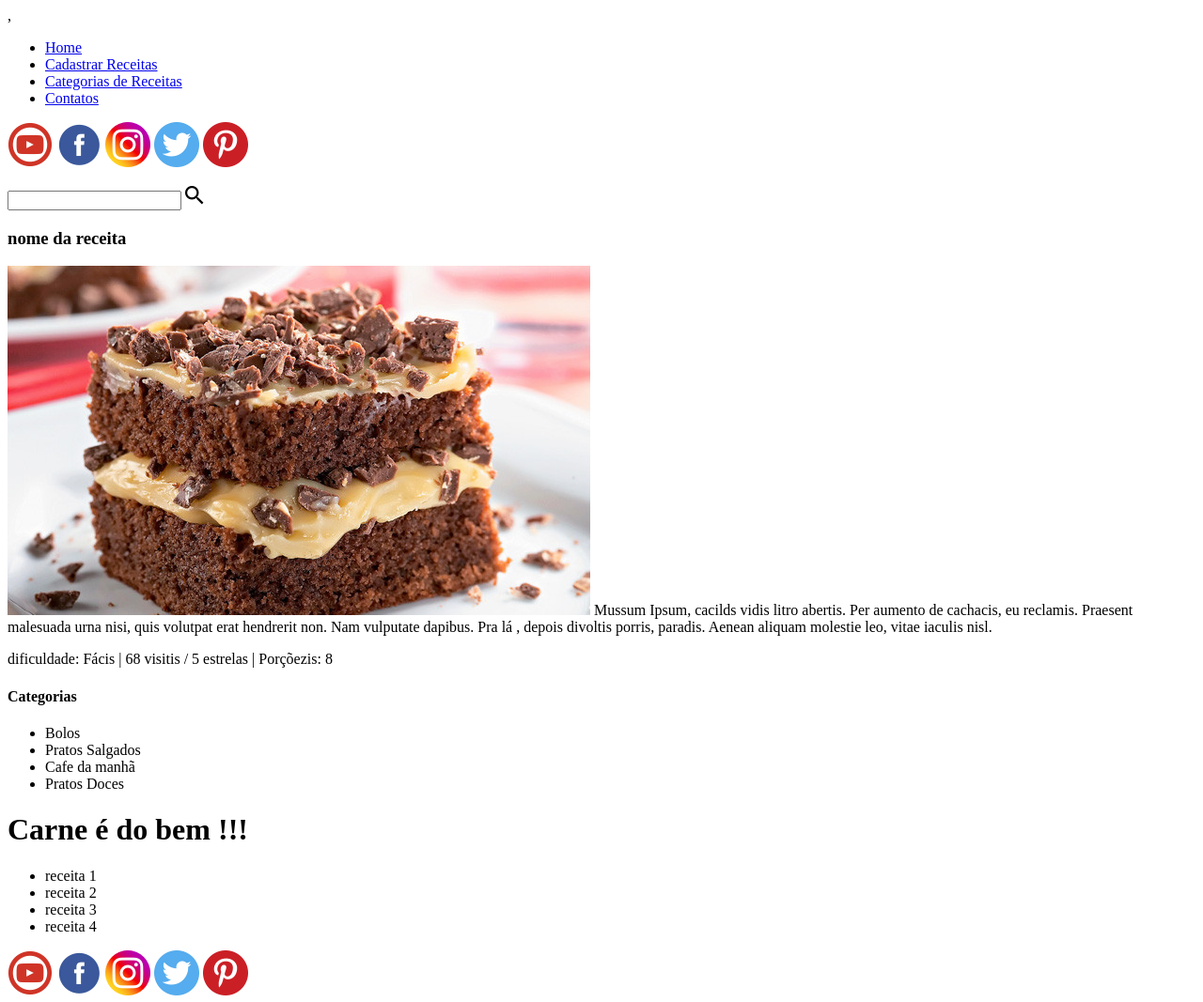
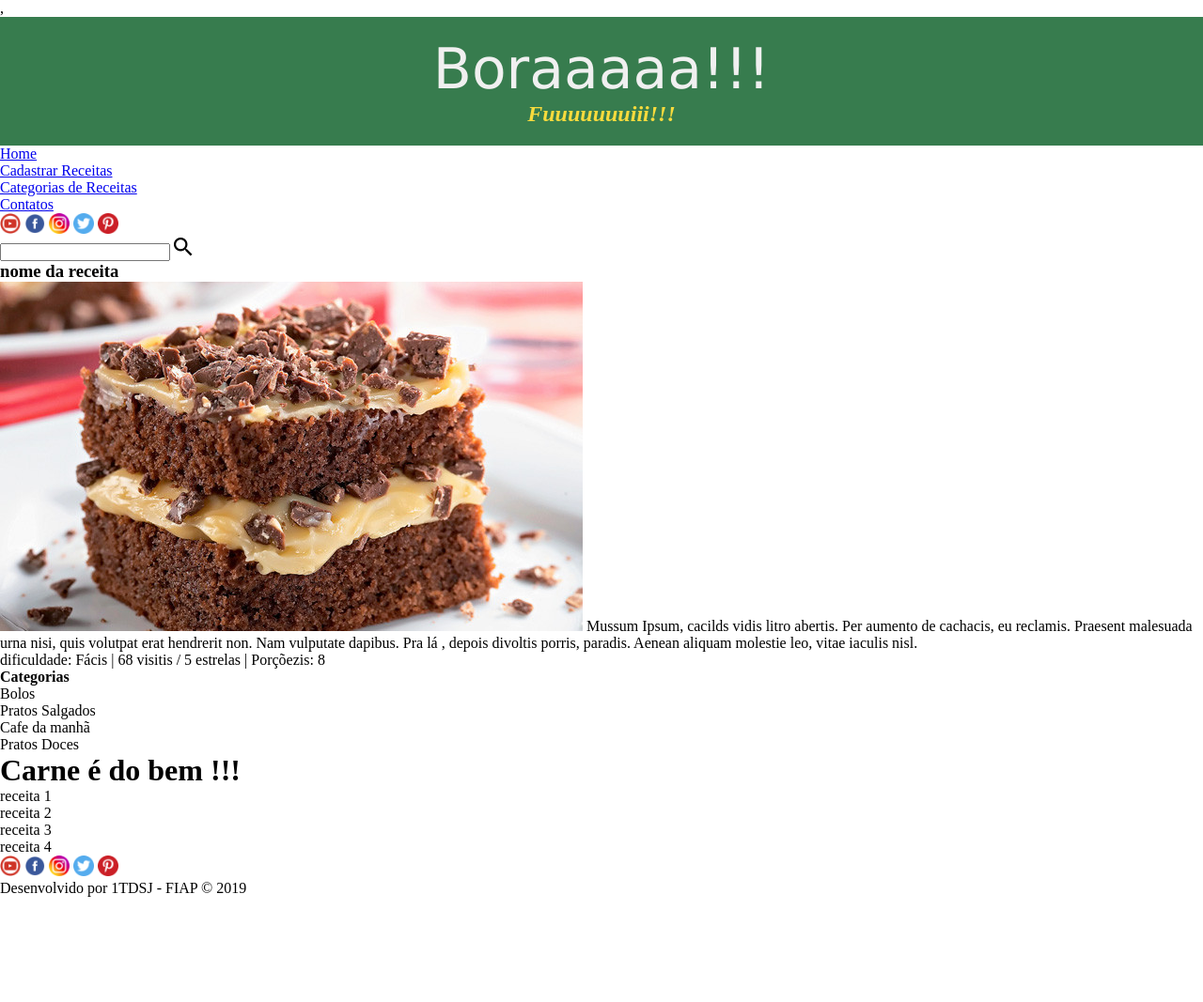
Before and after one commit to Portoluiz/site-receitas-sra-x, a plain HTML site: page index.html in a window 1280 px wide. Shown: the top 1067 px of the page at 94% size. After the commit the page ends 955 px from the top, so only its background shows below. Drawn offline with Linux system fonts and the light colour scheme.

Commit message:
Melhorias

```diff
--- a/index.html
+++ b/index.html
@@ -3,10 +3,37 @@
   <head>
     <meta charset="utf-8">
     <title>Receitas Sra. X</title>
+    <style type="text/css">
+    *{
+      padding: 0;
+      margin: 0;
+      font: 13px arial, verdana, sans-serif black;
+    }
+    #redes-sociais img{
+      height: 22px;
+    }
+     #banner{
+      background-color: #377c4e;
+      padding: 20px;
+      text-align: center;
+    }
+    #banner h1{
+      font-size: 60px;
+      font-family: verdana, arial, sans-serif;
+      color: #f0f0f0;
+      font-weight: normal;
+    }
+    #banner h2{
+      color: #f8db3d;
+      font-style: italic;
+    }
+    </style>
   </head>
   <body>
     <div id="cabecalho"> </div>
       <div id="banner">
+        <h1> Boraaaaa!!!</h1>
+        <h2> Fuuuuuuuiii!!! </h2>
         <!-- inserir a figura do banner -->
       </div>
       <div id="menu">
@@ -17,13 +44,13 @@
             <li><a href="#">Contatos</a></li>
           </ul>
           <div id="link-importantes">
-            <p id="redes-sociais">
+            <div id="redes-sociais">
               <a href="https://www.youtube.com/?gl=BR"><img src="img/youtube.png"/></a>
               <a href="https://pt-br.facebook.com/login/"><img src="img/facebook.png"/></a>
               <a href="https://www.instagram.com/?hl=pt-br"><img src="img/instagram.png"/></a>
               <a href="https://twitter.com/login?lang=pt"><img src="img/twitter.png"/></a>
               <a href="https://br.pinterest.com/"><img src="img/pinterest.png"/></a>
-            </p>
+            </div>
             <p>
               <input type="search" name="pesquisa">
               <input type="image" name="lupa" alt="pesquisar" src="img/lupa.png"/>
@@ -37,7 +64,7 @@
       <!--Imagens do carroussel-->
       <div id="esquerda">
         <h3>nome da receita</h3>
-        <p><img src="img/bolo.png"/>
+        <p><img id="bolo" src="img/bolo.png"/>
           Mussum Ipsum, cacilds vidis litro abertis.
            Per aumento de cachacis, eu reclamis. Praesent
            malesuada urna nisi, quis volutpat erat hendrerit non.
@@ -68,13 +95,13 @@
     </div>
 
     <div id="rodape">
-      <p id="redes-sociais">
+      <div id="redes-sociais">
         <a href="https://www.youtube.com/?gl=BR"><img src="img/youtube.png"/></a>
         <a href="https://pt-br.facebook.com/login/"><img src="img/facebook.png"/></a>
         <a href="https://www.instagram.com/?hl=pt-br"><img src="img/instagram.png"/></a>
         <a href="https://twitter.com/login?lang=pt"><img src="img/twitter.png"/></a>
         <a href="https://br.pinterest.com/"><img src="img/pinterest.png"/></a>
-      </p>
+      </div>
       <p>Desenvolvido por 1TDSJ - FIAP &copy; 2019</p>
 
     </div>
```
Also changed, not shown: Cadastrar.html (+5 -1 lines), img/bolo.ico (deleted), img/favicon.ico (added).
